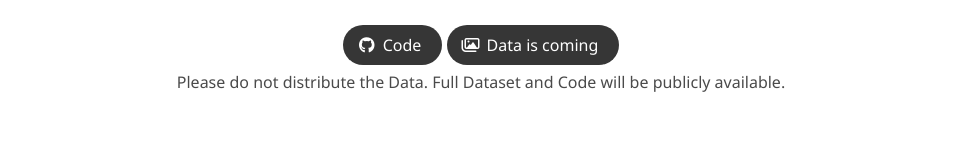
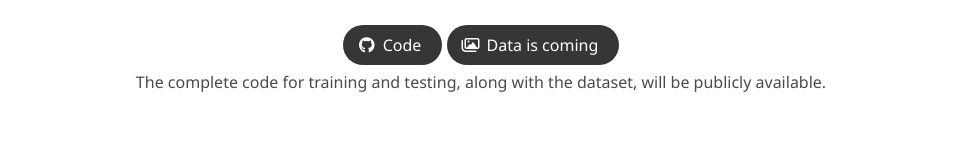
Before and after one commit to inter-dance/inter-dance.github.io, a plain HTML site: page index.html in a window 1280 px wide. Shown: the part 154-314 px from the top of the page, without its empty margins (159-1120 px from the left). Drawn offline with nearby package versions, Linux system fonts and the light colour scheme; some icons are missing; a web font is replaced by a local one.

Commit message:
Update index.html

```diff
--- a/index.html
+++ b/index.html
@@ -104,7 +104,7 @@
                   <span>Data is coming</span>
                 </a>
                 <p>
-                  Please do not distribute the Data. Full Dataset and Code will be publicly available.
+                  The complete code for training and testing, along with the dataset, will be publicly available.
                 </p>
 
 
```
